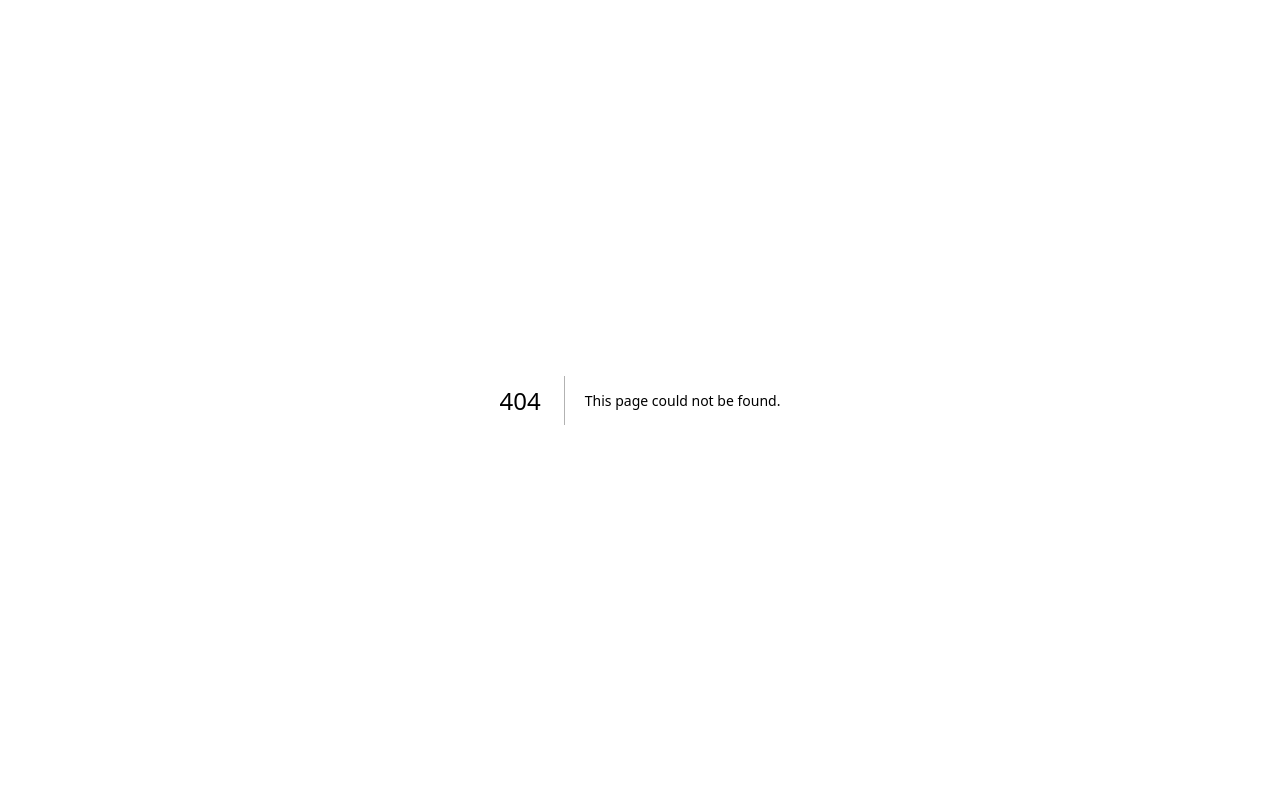
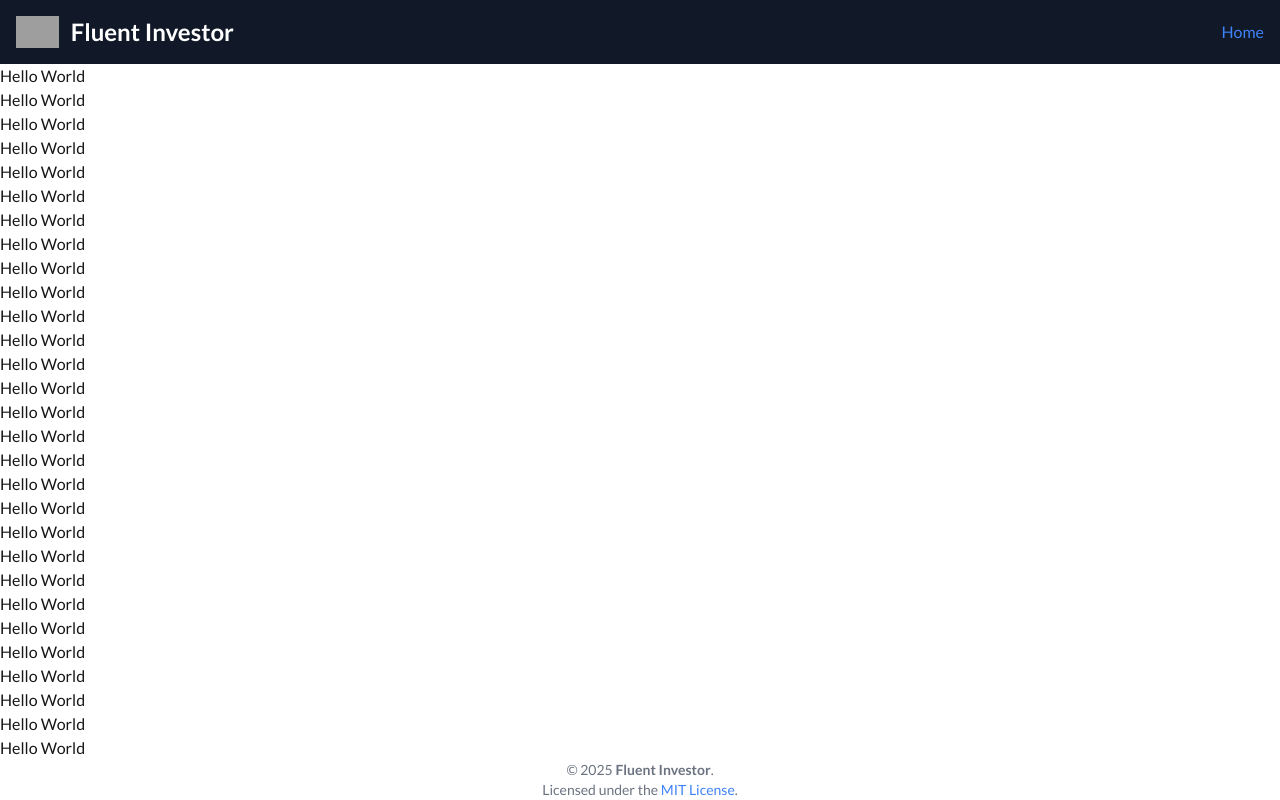
Before and after one commit to georgephilippas-ber/finance-fastapi-sqlmodel, a Next.js app in the folder nexus/: page /members in a window 1280 px wide. Before the commit this address had no page. Built offline with nearby package versions, Linux system fonts and the light colour scheme; grey boxes are pictures that could not be loaded.

Commit message:
Initial commit

```diff
--- /dev/null
+++ b/nexus/src/app/members/layout.tsx
@@ -0,0 +1,52 @@
+const logo_url: string = "https://flowbite.com/docs/images/logo.svg";
+
+export default function Layout({children}: { children: React.ReactNode; })
+{
+    return (
+        <div className={"h-screen flex flex-col"}>
+            <header>
+                <nav className="bg-white border-gray-200 dark:bg-gray-900 font-sans">
+                    <div className="flex flex-wrap items-center justify-between mx-auto p-4">
+                        <a href="/" className="flex items-center space-x-3 rtl:space-x-reverse">
+                            <img src={logo_url} className="h-8" alt="logo"/>
+                            <span className="self-center text-2xl font-semibold whitespace-nowrap dark:text-white">
+                                Fluent Investor
+                            </span>
+                        </a>
+                        <button data-collapse-toggle="navbar-default" type="button"
+                                className="inline-flex items-center p-2 w-10 h-10 justify-center text-sm text-gray-500 rounded-lg md:hidden hover:bg-gray-100 focus:outline-none focus:ring-2 focus:ring-gray-200 dark:text-gray-400 dark:hover:bg-gray-700 dark:focus:ring-gray-600">
+                            <span className="sr-only">Open main menu</span>
+                            <svg className="w-5 h-5" xmlns="http://www.w3.org/2000/svg" fill="none"
+                                 viewBox="0 0 17 14">
+                                <path stroke="currentColor" strokeLinecap="round" strokeLinejoin="round" strokeWidth="2"
+                                      d="M1 1h15M1 7h15M1 13h15"/>
+                            </svg>
+                        </button>
+                        <div className="hidden w-full md:block md:w-auto" id="navbar-default">
+                            <ul className="font-medium flex flex-col p-4 md:p-0 mt-4 border border-gray-100 rounded-lg bg-gray-50 md:flex-row md:space-x-8 rtl:space-x-reverse md:mt-0 md:border-0 md:bg-white dark:bg-gray-800 md:dark:bg-gray-900 dark:border-gray-700">
+                                <li>
+                                    <a href="/"
+                                       className="block py-2 px-3 text-white bg-blue-700 rounded md:bg-transparent md:text-blue-700 md:p-0 dark:text-white md:dark:text-blue-500">
+                                        Home
+                                    </a>
+                                </li>
+                            </ul>
+                        </div>
+                    </div>
+                </nav>
+            </header>
+            <main className="flex-grow overflow-y-auto">
+                {children}
+            </main>
+            <footer className="h-10">
+                <div className="text-center text-gray-500 text-sm">
+                    © {new Date().getFullYear()} <strong>Fluent Investor</strong>.
+                    <br/>
+                    Licensed under the <a href="https://opensource.org/licenses/MIT" target="_blank"
+                                          rel="noopener noreferrer" className="text-blue-500 hover:underline">MIT
+                    License</a>.
+                </div>
+            </footer>
+        </div>
+    );
+}
--- /dev/null
+++ b/nexus/src/app/members/page.tsx
@@ -0,0 +1,8 @@
+export default function ()
+{
+    return (
+        <div>
+            {Array(100).fill(0).map((_, i) => <p key={i}>Hello World</p>)}
+        </div>
+    )
+}
```
